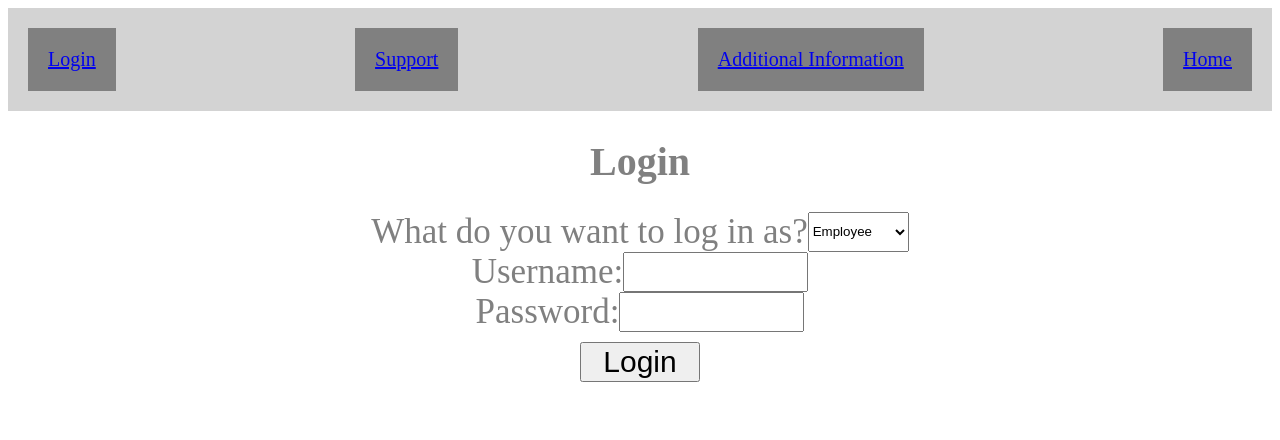
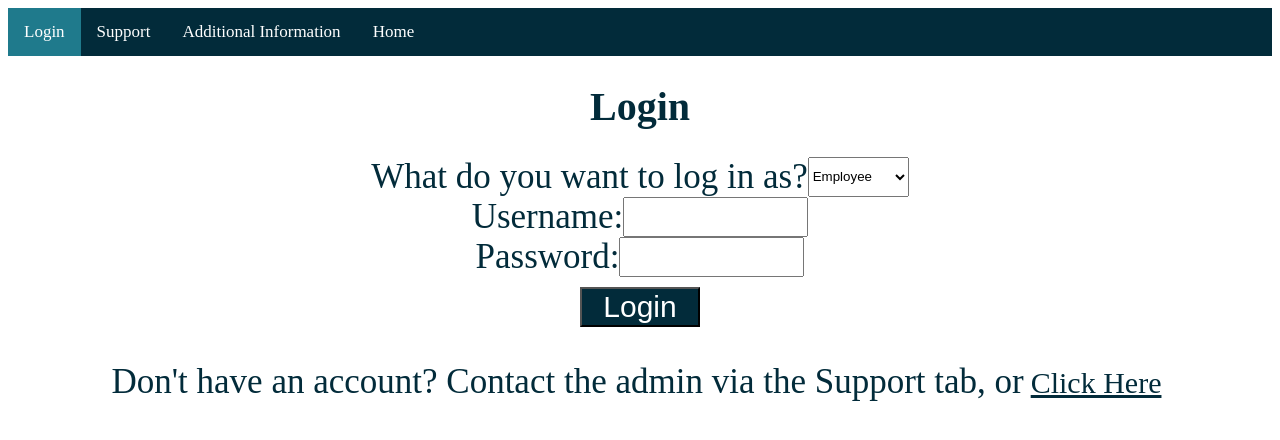
Before and after one commit to HunterSteiner/EquipManagement, a PHP site: page /HTML/login.html in a window 1280 px wide. Shown: the top 440 px of the page. Run offline with PHP 8.4, Linux system fonts and the light colour scheme.

Commit message:
Styling changes
changes to menu bar in Styles.css

```diff
--- a/CSS/Styles.css
+++ b/CSS/Styles.css
@@ -1,17 +1,34 @@
 p{
-    color:red;
+    color:#022b3a;
+}
+p > a{
+    color: #022b3a;
+    float:right;
+    font-size: 30px;
+    padding: 4px 7px;
+    text-decoration: underline;
 }
 a{
-    background-color: gray;
-    font-size: 20px;
-    padding:20px;
-    margin:20px;
+   float:left;
+   color:white;
+   text-align: center;
+   padding:14px 16px;
+   text-decoration: none;
+   font-size: 17px;
+
 }
 .menuBar{
-    display: flex;
-    justify-content: space-between;
-    background-color:lightgray;
+    background-color: #022b3a;
+    overflow:hidden;
 }
+.menuBar a.active{
+    background-color: #1f7a8c;
+}
+.menuBar a:hover {
+    background-color: #Bfdbf7;
+    color: black;
+}
+
 .mainContent{
     display:flex;
     flex-direction: column;
@@ -19,7 +36,7 @@ a{
 }
 h1{
     font-size: 40px;
-    color:gray;
+    color:#022b3a;
     display: flex;
     justify-content: center;
 }
@@ -29,7 +46,7 @@ form{
     flex-direction: column;
     font-size: 35px;
 
-    color:gray
+    color: #022b3a
 
 }
 form >div{
@@ -44,4 +61,6 @@ form >div{
 .formButtons > input{
     font-size: 30px;
     width: 120px;
+    background-color: #022b3a;
+    color: white;
 }
--- a/HTML/info.html
+++ b/HTML/info.html
@@ -9,7 +9,7 @@
     <div class="menuBar">
         <a href="login.html">Login</a>
         <a href="support.html">Support</a>
-        <a href="info.html">Additional Information</a>
+        <a class= "active" href="info.html">Additional Information</a>
         <a href="home.html">Home</a>
 
     </div>
--- a/HTML/login.html
+++ b/HTML/login.html
@@ -7,7 +7,7 @@
 </head>
 <body>
     <div class="menuBar">
-        <a href="login.html">Login</a>
+        <a class = "active" href="login.html">Login</a>
         <a href="support.html">Support</a>
         <a href="info.html">Additional Information</a>
         <a href="home.html">Home</a>
@@ -35,6 +35,9 @@
             <div class="formButtons">
                 <input type="submit" value="Login">
             </div>
+            <div class="helpSection">
+                <p>Don't have an account? Contact the admin via the Support tab, or <a href="support.html">Click Here</a></p>
+            </div>
 
         </form>
     </div>
--- a/HTML/support.html
+++ b/HTML/support.html
@@ -8,7 +8,7 @@
 <body>
     <div class="menuBar">
         <a href="login.html">Login</a>
-        <a href="support.html">Support</a>
+        <a class="active" href="support.html">Support</a>
         <a href="info.html">Additional Information</a>
         <a href="home.html">Home</a>
 
```
